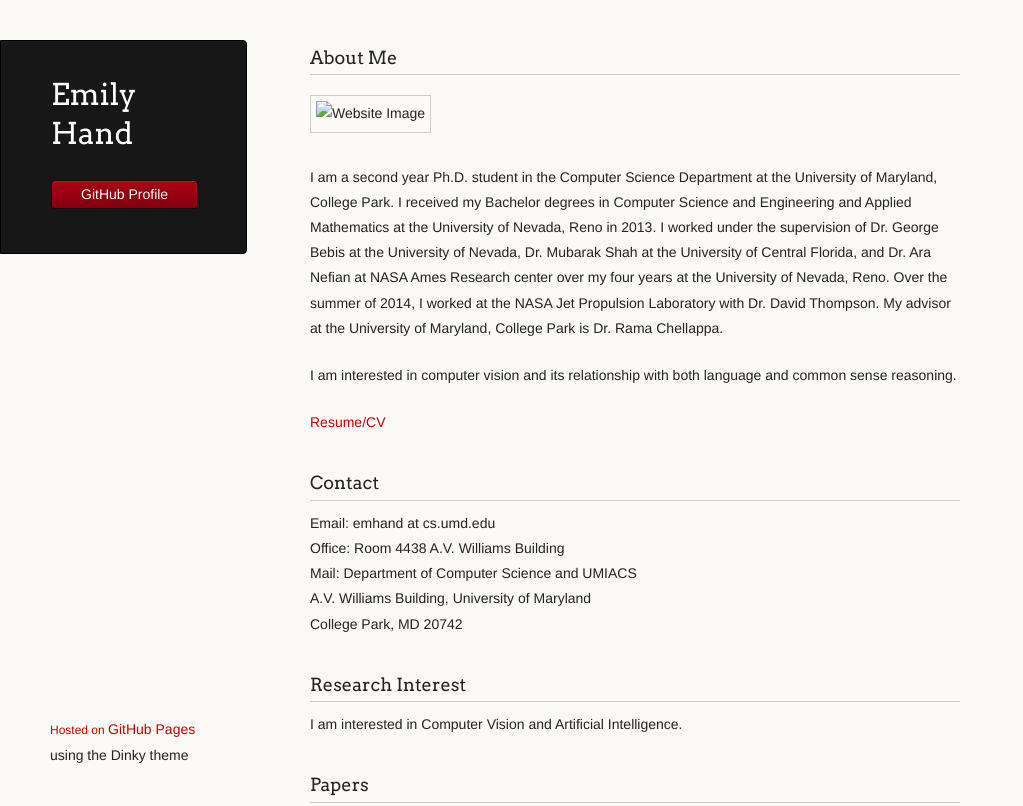
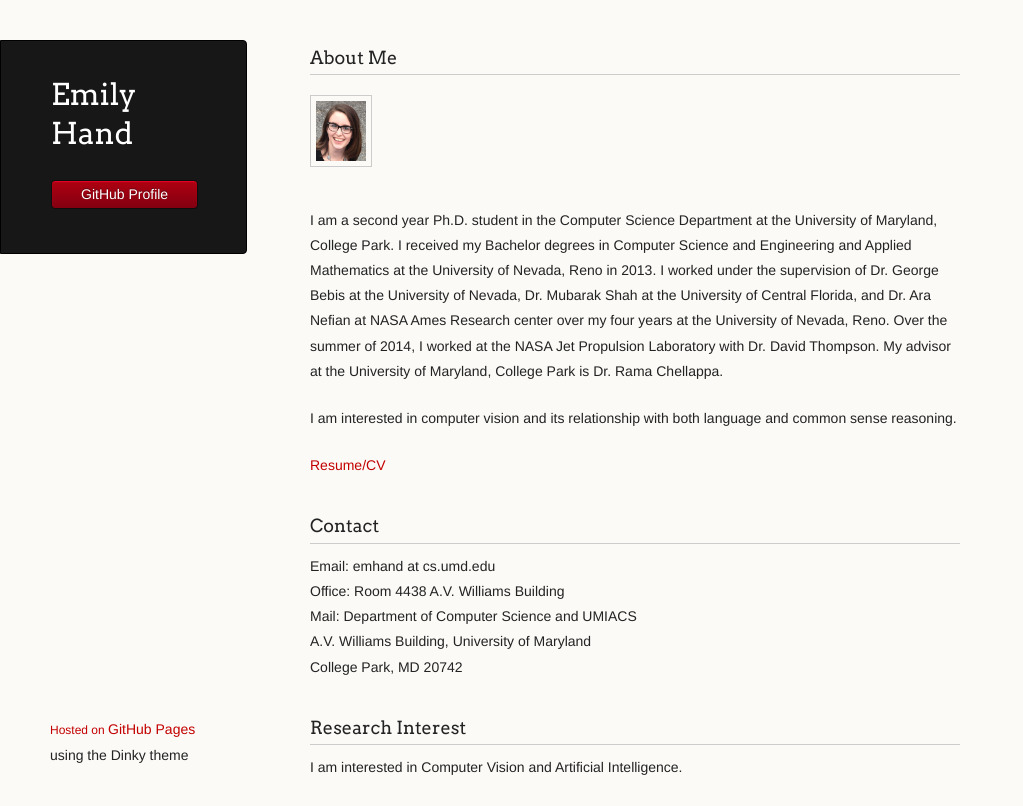
Before and after one commit to ehand/ehand.github.io, a plain HTML site: page index.html in a window 1280 px wide. Shown: the top 806 px of the page, without its empty margins (0-1023 px from the left). Drawn offline with Linux system fonts and the light colour scheme.

Commit message:
attempt 2 to fix image

```diff
--- a/index.html
+++ b/index.html
@@ -27,7 +27,7 @@
       <section>
         <h3>
 <a name="about-me" class="anchor" href="#about-me"><span class="octicon octicon-link"></span></a>About Me</h3>
-<img src="images/website_pic.jpeg" alt="Website Image" style="width:50px;height:60px;">
+<img src="images/website_picture.jpeg" alt="Website Image" style="width:50px;height:60px;">
 <p>I am a second year Ph.D. student in the Computer Science Department at the University of Maryland, College Park. I received my Bachelor degrees in Computer Science and Engineering and Applied Mathematics at the University of Nevada, Reno in 2013. I worked under the supervision of Dr. George Bebis at the University of Nevada, Dr. Mubarak Shah at the University of Central Florida, and Dr. Ara Nefian at NASA Ames Research center over my four years at the University of Nevada, Reno. Over the summer of 2014, I worked at the NASA Jet Propulsion Laboratory with Dr. David Thompson. My advisor at the University of Maryland, College Park is Dr. Rama Chellappa.
 <p>I am interested in computer vision and its relationship with both language and common sense reasoning.
 
```
